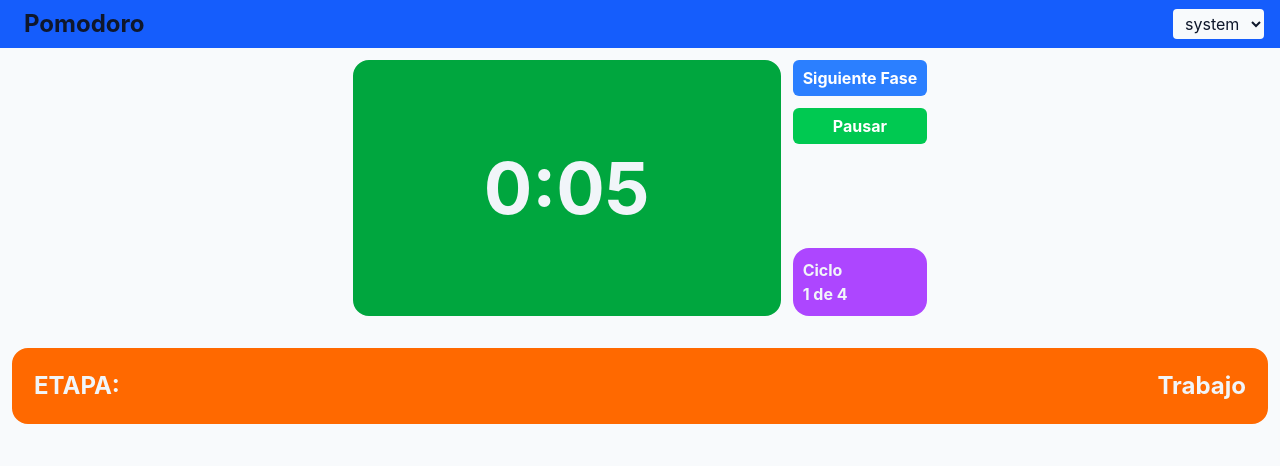
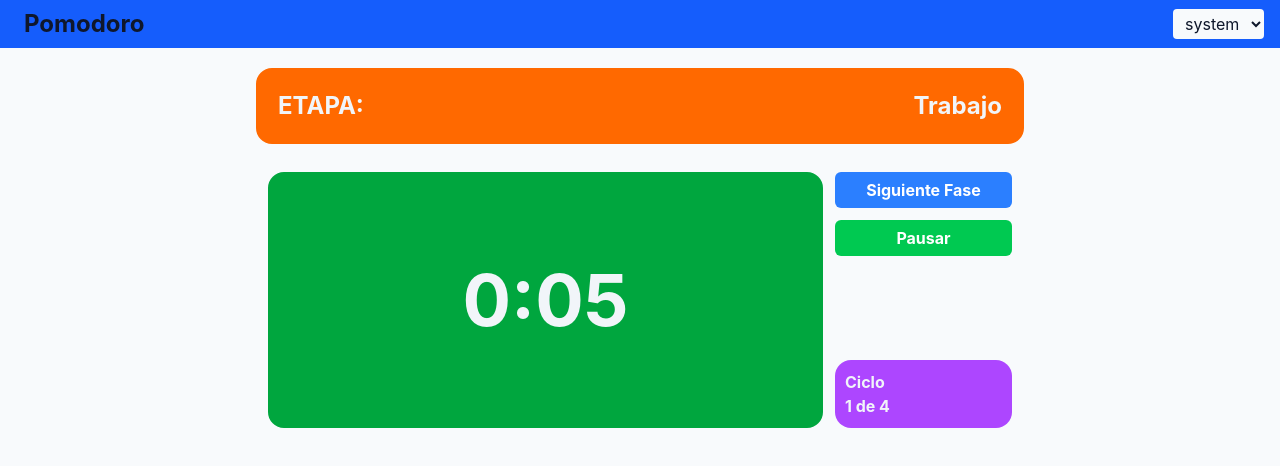
Before and after one commit to walesp3982/pomodoro-proyect, a React (Vite) app: page / in a window 1280 px wide. Shown: the top 466 px of the page. Built offline with nearby package versions, Linux system fonts and the light colour scheme.

Commit message:
new design pomodoro title

```diff
--- a/src/App.tsx
+++ b/src/App.tsx
@@ -75,7 +75,17 @@ export default function App() {
       <Title text="Pomodoro" >
         <SelectTheme />
       </Title>
-      <div className="flex flex-col items-center justify-center">
+      <div className="mt-5">
+
+      </div>
+      <div className="flex flex-col gap-4 items-center px-4">
+        <div className="flex flex-row rounded-2xl justify-center items-center border-2 border-orange-500 bg-orange-500 max-w-3xl w-full p-5 dark:bg-transparent dark:border-orange-400">
+          <div className="flex flex-row justify-between w-full items-center text-2xl font-bold text-slate-100 dark:text-text">
+            <div className="dark:text-orange-400">ETAPA: </div>
+            <div>{getTextPomodoro(pomodoro.state)}</div>
+          </div>
+        </div>
+        <div className="w-full max-w-3xl">
           <div className="grid grid-cols-4 gap-3 p-3 min-h-70 max-w-3xl">
             <div className="col-span-3">
               <Time seconds={seconds} />
@@ -96,12 +106,10 @@ export default function App() {
             </div>
           </div>
         </div>
-      <div className="flex flex-row rounded-2xl border-2 border-orange-500 bg-orange-500 mx-3 mt-5 p-5 dark:bg-transparent dark:border-orange-400">
-        <div className="flex flex-row justify-between w-full items-center text-2xl font-bold text-slate-100 dark:text-text">
-          <div className="dark:text-orange-400">ETAPA: </div>
-          <div>{getTextPomodoro(pomodoro.state)}</div>
       </div>
-      </div>
+
+
+
 
 
     </div>
```
Lines whose indentation alone changed are shown as unchanged.
